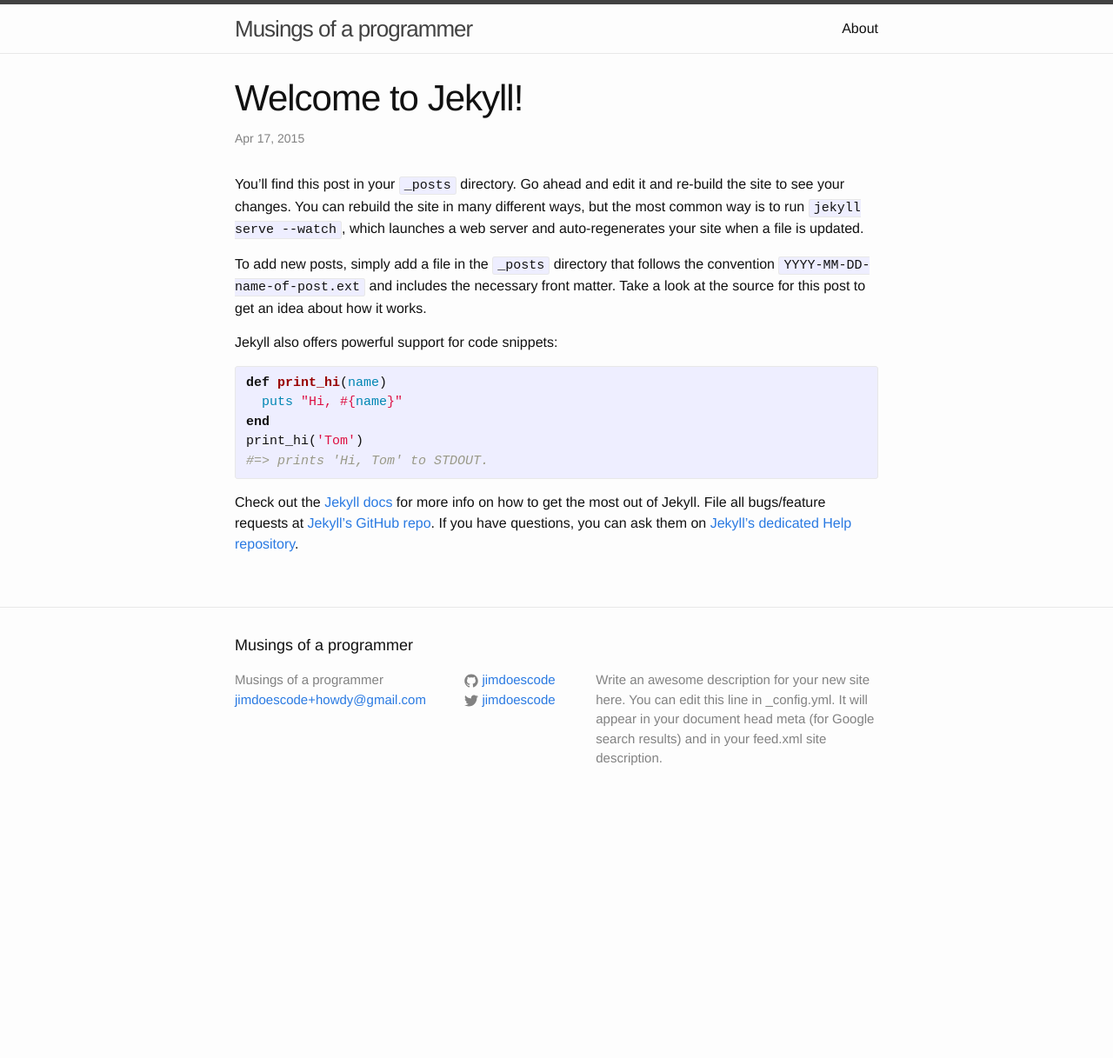
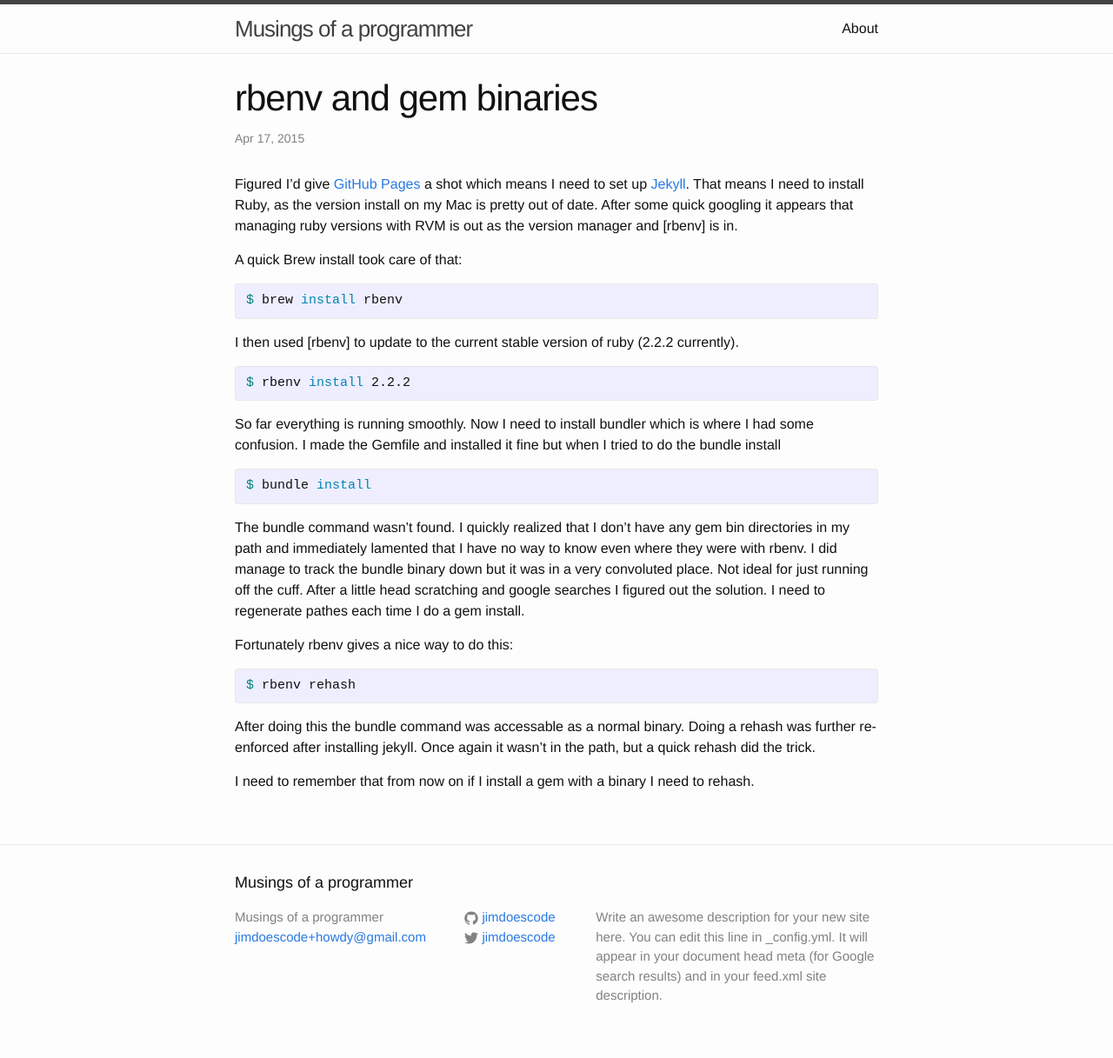
Before and after one commit to jimdoescode/jimdoescode.github.io, a Jekyll site: the page built from _posts/2015-04-17-welcome-to-jekyll.markdown, in a window 1280 px wide. Shown: the whole page at 87% size. Built offline with Jekyll 4.4.1, drawn with Linux system fonts in a browser that asks for light colours; before the commit the page ends 944 px from its top, so only the background shows below that.

Commit message:
Updated welcome post

```diff
--- a/_posts/2015-04-17-welcome-to-jekyll.markdown
+++ b/_posts/2015-04-17-welcome-to-jekyll.markdown
@@ -1,25 +1,36 @@
 ---
 layout: post
-title:  "Welcome to Jekyll!"
+title:  "rbenv and gem binaries"
 date:   2015-04-17 17:09:47
-categories: jekyll update
+categories: rbenv ruby gem
 ---
-You’ll find this post in your `_posts` directory. Go ahead and edit it and re-build the site to see your changes. You can rebuild the site in many different ways, but the most common way is to run `jekyll serve --watch`, which launches a web server and auto-regenerates your site when a file is updated.
+Figured I'd give [GitHub Pages][github-pages] a shot which means I need to set up [Jekyll][jekyll]. That means I need to install Ruby, as the version install on my Mac is pretty out of date. After some quick googling it appears that managing ruby versions with RVM is out as the version manager and [rbenv] is in.
 
-To add new posts, simply add a file in the `_posts` directory that follows the convention `YYYY-MM-DD-name-of-post.ext` and includes the necessary front matter. Take a look at the source for this post to get an idea about how it works.
-
-Jekyll also offers powerful support for code snippets:
-
-{% highlight ruby %}
-def print_hi(name)
-  puts "Hi, #{name}"
-end
-print_hi('Tom')
-#=> prints 'Hi, Tom' to STDOUT.
+A quick Brew install took care of that:
+{% highlight sh %}
+$ brew install rbenv
 {% endhighlight %}
 
-Check out the [Jekyll docs][jekyll] for more info on how to get the most out of Jekyll. File all bugs/feature requests at [Jekyll’s GitHub repo][jekyll-gh]. If you have questions, you can ask them on [Jekyll’s dedicated Help repository][jekyll-help].
+I then used [rbenv] to update to the current stable version of ruby (2.2.2 currently).
+{% highlight sh %}
+$ rbenv install 2.2.2
+{% endhighlight %}
 
-[jekyll]:      http://jekyllrb.com
-[jekyll-gh]:   https://github.com/jekyll/jekyll
-[jekyll-help]: https://github.com/jekyll/jekyll-help
+So far everything is running smoothly. Now I need to install bundler which is where I had some confusion. I made the Gemfile and installed it fine but when I tried to do the bundle install
+{% highlight sh %}
+$ bundle install
+{% endhighlight %}
+The bundle command wasn't found. I quickly realized that I don't have any gem bin directories in my path and immediately lamented that I have no way to know even where they were with rbenv. I did manage to track the bundle binary down but it was in a very convoluted place. Not ideal for just running off the cuff. After a little head scratching and google searches I figured out the solution. I need to regenerate pathes each time I do a gem install.
+
+Fortunately rbenv gives a nice way to do this:
+{% highlight sh %}
+$ rbenv rehash
+{% endhighlight %}
+
+After doing this the bundle command was accessable as a normal binary. Doing a rehash was further re-enforced after installing jekyll. Once again it wasn't in the path, but a quick rehash did the trick.
+
+I need to remember that from now on if I install a gem with a binary I need to rehash.
+
+[jekyll]: http://jekyllrb.com
+[github-pages]: https://pages.github.com/
+[rbevn]: https://github.com/sstephenson/rbenv
```
